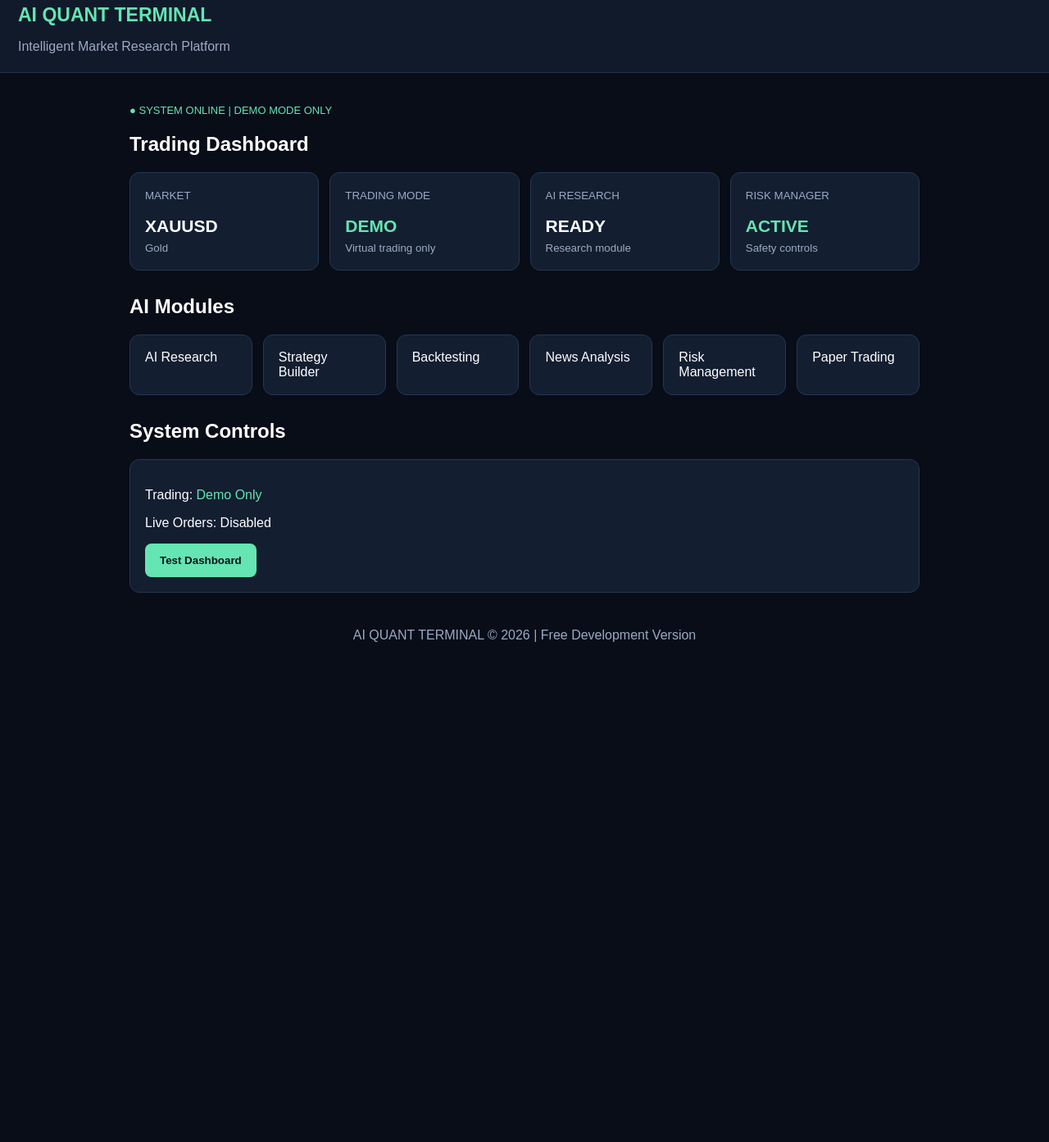
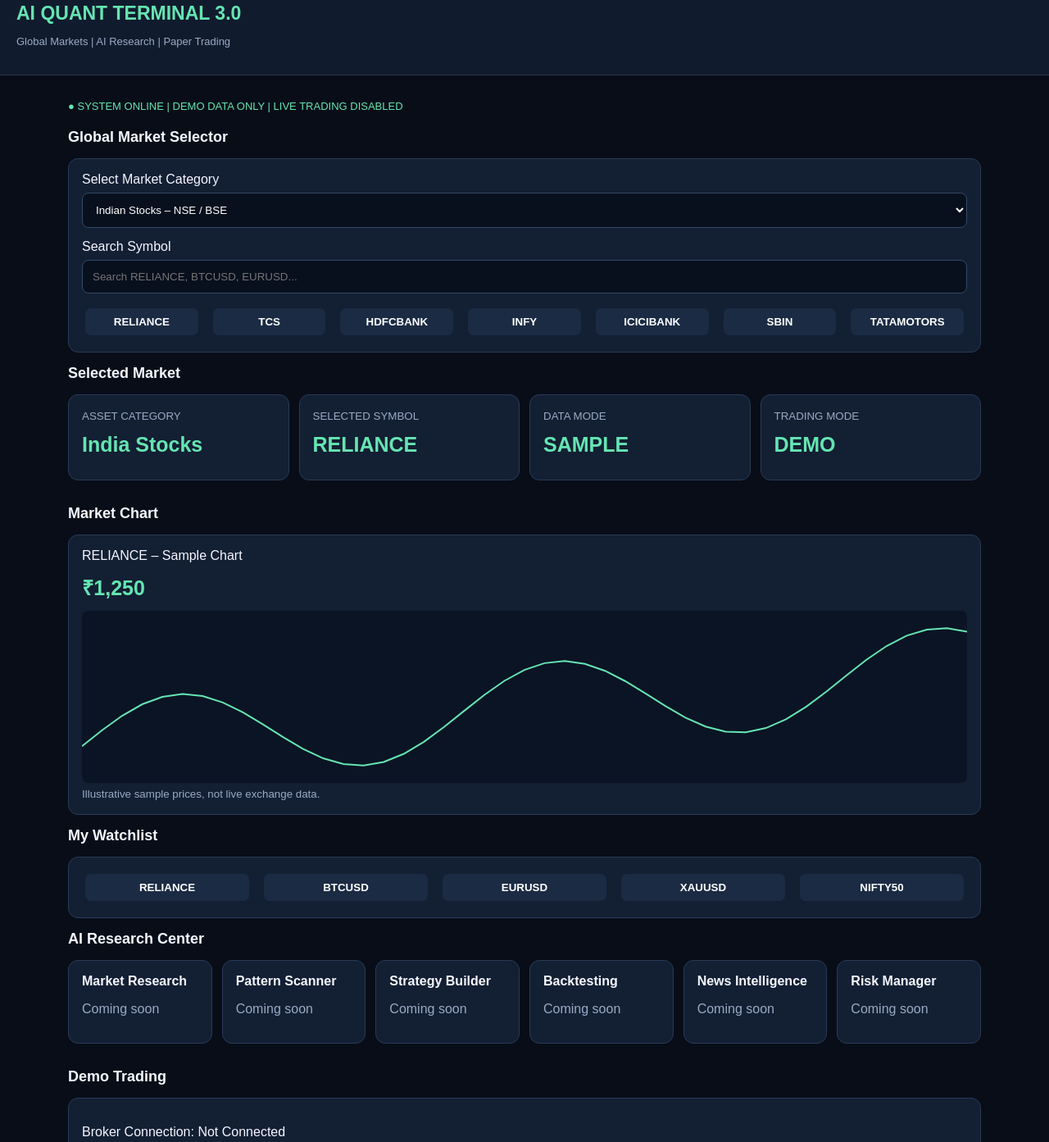
Before and after one commit to neelishere-byte/ai-quant-terminal, a plain HTML site: page index.html in a window 1280 px wide. Shown: the part 17-1410 px from the top of the page at 82% size. Before the commit the page ends 826 px from the top, so only its background shows below. Drawn offline with Linux system fonts and the light colour scheme.

Commit message:
Update index.html

```diff
--- a/index.html
+++ b/index.html
@@ -3,55 +3,178 @@
 <html lang="en">
 <head>
 <meta charset="UTF-8">
-<meta name="viewport" content="width=device-width, initial-scale=1.0">
-<title>AI Quant Terminal</title>
+<meta name="viewport" content="width=device-width,initial-scale=1">
+<title>AI Quant Terminal 3.0</title>
 <style>
 *{box-sizing:border-box}
-body{margin:0;background:#080d18;color:#fff;font-family:Arial,sans-serif}
-header{padding:22px;background:#111a2b;border-bottom:1px solid #26334b}
-h1{margin:0;color:#64e5b1;font-size:23px}
-header p{color:#9baac2;margin-bottom:0}
-main{padding:18px;max-width:1000px;margin:auto}
-.status{color:#64e5b1;font-size:13px;margin:20px 0}
-.grid{display:grid;grid-template-columns:repeat(auto-fit,minmax(140px,1fr));gap:13px}
-.card{background:#131e31;border:1px solid #263751;padding:18px;border-radius:12px}
-.card small{color:#9baac2}
-.card h2{font-size:21px;margin-bottom:5px}
-.green{color:#64e5b1}
-button{background:#64e5b1;color:#07111b;border:0;padding:13px 18px;border-radius:8px;font-weight:bold}
-footer{color:#9baac2;padding:25px;text-align:center}
+body{margin:0;background:#080d18;color:#f5f7ff;font-family:Arial,sans-serif}
+header{background:#111b2e;padding:20px;border-bottom:1px solid #293951}
+h1{margin:0;color:#65e5b2;font-size:23px}
+header p{color:#9aabc4;font-size:13px}
+main{max-width:1150px;margin:auto;padding:18px}
+.card{background:#131f33;border:1px solid #293b57;border-radius:12px;padding:16px;margin-bottom:15px}
+.grid{display:grid;grid-template-columns:repeat(auto-fit,minmax(145px,1fr));gap:12px}
+h2{font-size:18px}
+small,.muted{color:#9aabc4}
+select,input{width:100%;padding:12px;background:#080f1d;color:white;border:1px solid #344966;border-radius:8px;margin:7px 0 14px}
+button{padding:11px 15px;border:0;border-radius:8px;background:#65e5b2;color:#07111b;font-weight:bold;cursor:pointer}
+.symbol{background:#1b2b43;color:white;margin:4px;padding:9px;border-radius:7px}
+.price{font-size:25px;font-weight:bold;color:#65e5b2;margin:12px 0}
+canvas{width:100%;height:210px;background:#0b1424;border-radius:8px}
+.row{display:flex;gap:10px;align-items:center;flex-wrap:wrap}
+.row>*{flex:1}
+.status{color:#65e5b2;font-size:13px;margin:12px 0 20px}
+footer{text-align:center;color:#9aabc4;padding:25px;font-size:12px}
+@media(max-width:500px){main{padding:12px}}
 </style>
 </head>
 <body>
 <header>
-<h1>AI QUANT TERMINAL</h1>
-<p>Intelligent Market Research Platform</p>
+<h1>AI QUANT TERMINAL 3.0</h1>
+<p>Global Markets | AI Research | Paper Trading</p>
 </header>
 <main>
-<div class="status">● SYSTEM ONLINE | DEMO MODE ONLY</div>
-<h2>Trading Dashboard</h2>
+<div class="status">● SYSTEM ONLINE | DEMO DATA ONLY | LIVE TRADING DISABLED</div>
+
+<h2>Global Market Selector</h2>
+<div class="card">
+<label>Select Market Category</label>
+<select id="market" onchange="loadSymbols()">
+<option value="India Stocks">Indian Stocks – NSE / BSE</option>
+<option value="US Stocks">US Stocks – NASDAQ / NYSE</option>
+<option value="Global Stocks">Global Stocks</option>
+<option value="Forex">Forex</option>
+<option value="Crypto">Cryptocurrency</option>
+<option value="Metals">Metals – Gold / Silver / Copper</option>
+<option value="Energy">Energy – Oil / Natural Gas</option>
+<option value="Indices">Global Indices</option>
+<option value="Agriculture">Agriculture Commodities</option>
+<option value="Futures">Futures</option>
+<option value="Options">Options</option>
+</select>
+
+<label>Search Symbol</label>
+<input id="search" placeholder="Search RELIANCE, BTCUSD, EURUSD..." oninput="loadSymbols()">
+<div id="symbols" class="row"></div>
+</div>
+
+<h2>Selected Market</h2>
 <div class="grid">
-<div class="card"><small>MARKET</small><h2>XAUUSD</h2><small>Gold</small></div>
-<div class="card"><small>TRADING MODE</small><h2 class="green">DEMO</h2><small>Virtual trading only</small></div>
-<div class="card"><small>AI RESEARCH</small><h2>READY</h2><small>Research module</small></div>
-<div class="card"><small>RISK MANAGER</small><h2 class="green">ACTIVE</h2><small>Safety controls</small></div>
+<div class="card"><small>ASSET CATEGORY</small><div class="price" id="category">Indian Stocks</div></div>
+<div class="card"><small>SELECTED SYMBOL</small><div class="price" id="symbol">RELIANCE</div></div>
+<div class="card"><small>DATA MODE</small><div class="price">SAMPLE</div></div>
+<div class="card"><small>TRADING MODE</small><div class="price">DEMO</div></div>
 </div>
-<h2 style="margin-top:30px">AI Modules</h2>
+
+<h2>Market Chart</h2>
+<div class="card">
+<div id="chartTitle">RELIANCE – Sample Chart</div>
+<div class="price" id="currentPrice">₹1,250.00</div>
+<canvas id="chart"></canvas>
+<small>Illustrative sample prices, not live exchange data.</small>
+</div>
+
+<h2>My Watchlist</h2>
+<div class="card">
+<div id="watchlist" class="row"></div>
+</div>
+
+<h2>AI Research Center</h2>
 <div class="grid">
-<div class="card">AI Research</div>
-<div class="card">Strategy Builder</div>
-<div class="card">Backtesting</div>
-<div class="card">News Analysis</div>
-<div class="card">Risk Management</div>
-<div class="card">Paper Trading</div>
+<div class="card"><b>Market Research</b><p class="muted">Coming soon</p></div>
+<div class="card"><b>Pattern Scanner</b><p class="muted">Coming soon</p></div>
+<div class="card"><b>Strategy Builder</b><p class="muted">Coming soon</p></div>
+<div class="card"><b>Backtesting</b><p class="muted">Coming soon</p></div>
+<div class="card"><b>News Intelligence</b><p class="muted">Coming soon</p></div>
+<div class="card"><b>Risk Manager</b><p class="muted">Coming soon</p></div>
 </div>
-<h2 style="margin-top:30px">System Controls</h2>
+
+<h2>Demo Trading</h2>
 <div class="card">
-<p>Trading: <span class="green">Demo Only</span></p>
+<p>Broker Connection: Not Connected</p>
 <p>Live Orders: Disabled</p>
-<button onclick="alert('Demo dashboard is running!')">Test Dashboard</button>
+<p>Paper Trading Engine: Development Stage</p>
+<small>We will add a simulated order engine after market data and contract rules are configured.</small>
 </div>
 </main>
-<footer>AI QUANT TERMINAL © 2026 | Free Development Version</footer>
+<footer>AI QUANT TERMINAL 3.0 | Free Development | No Live Orders</footer>
+
+<script>
+const markets={
+"India Stocks":[["RELIANCE","₹1,250"],["TCS","₹3,400"],["HDFCBANK","₹1,650"],["INFY","₹1,500"],["ICICIBANK","₹1,100"],["SBIN","₹750"],["TATAMOTORS","₹680"]],
+"US Stocks":[["AAPL","$220"],["MSFT","$420"],["NVDA","$140"],["GOOGL","$180"],["AMZN","$210"],["TSLA","$330"]],
+"Global Stocks":[["TSM","$190"],["BABA","$110"],["SONY","¥3,200"],["HSBC","£8"],["SAP","€220"]],
+"Forex":[["EURUSD","1.0800"],["GBPUSD","1.2700"],["USDJPY","150.00"],["AUDUSD","0.6500"],["USDCAD","1.3900"]],
+"Crypto":[["BTCUSD","$90,000"],["ETHUSD","$3,000"],["SOLUSD","$180"],["XRPUSD","$2.00"],["ADAUSD","$0.70"]],
+"Metals":[["XAUUSD","$2,650"],["XAGUSD","$31"],["COPPER","$4.50"],["PLATINUM","$1,000"]],
+"Energy":[["WTI","$70"],["BRENT","$74"],["NATGAS","$3.50"]],
+"Indices":[["NIFTY50","24,000"],["SENSEX","79,000"],["SPX","5,900"],["NASDAQ100","21,000"],["DAX","20,000"],["NIKKEI","38,000"]],
+"Agriculture":[["WHEAT","Sample"],["CORN","Sample"],["SOYBEAN","Sample"],["COTTON","Sample"],["SUGAR","Sample"]],
+"Futures":[["NIFTY FUT","Sample"],["BANKNIFTY FUT","Sample"],["GOLD FUT","Sample"],["CRUDE FUT","Sample"]],
+"Options":[["NIFTY CE","Sample"],["NIFTY PE","Sample"],["BANKNIFTY CE","Sample"],["BANKNIFTY PE","Sample"]]
+};
+
+let selected="RELIANCE";
+let watch=["RELIANCE","BTCUSD","EURUSD","XAUUSD","NIFTY50"];
+let points=Array.from({length:45},(_,i)=>100+Math.sin(i/3)*5+i*.2);
+
+function loadSymbols(){
+let category=document.getElementById("market").value;
+let q=document.getElementById("search").value.toUpperCase();
+document.getElementById("category").textContent=category;
+let list=markets[category].filter(x=>x[0].includes(q));
+let area=document.getElementById("symbols");
+area.innerHTML="";
+list.forEach(item=>{
+let b=document.createElement("button");
+b.className="symbol";
+b.textContent=item[0];
+b.onclick=()=>choose(item[0],category,item[1]);
+area.appendChild(b);
+});
+}
+function choose(name,category,price){
+selected=name;
+document.getElementById("symbol").textContent=name;
+document.getElementById("category").textContent=category;
+document.getElementById("chartTitle").textContent=name+" – Sample Chart";
+document.getElementById("currentPrice").textContent=price;
+points=Array.from({length:45},(_,i)=>100+Math.sin(i/3)*5+i*.2);
+draw();
+}
+function draw(){
+let c=document.getElementById("chart");
+let ctx=c.getContext("2d");
+let w=c.clientWidth,h=c.clientHeight;
+c.width=w*devicePixelRatio;c.height=h*devicePixelRatio;
+ctx.scale(devicePixelRatio,devicePixelRatio);
+let min=Math.min(...points)-2,max=Math.max(...points)+2;
+ctx.strokeStyle="#65e5b2";ctx.lineWidth=2;ctx.beginPath();
+points.forEach((v,i)=>{
+let x=i*w/(points.length-1),y=h-(v-min)/(max-min)*h;
+if(i===0)ctx.moveTo(x,y);else ctx.lineTo(x,y);
+});
+ctx.stroke();
+}
+function renderWatch(){
+let area=document.getElementById("watchlist");
+area.innerHTML="";
+watch.forEach(s=>{
+let b=document.createElement("button");
+b.className="symbol";b.textContent=s;
+b.onclick=()=>{
+for(let cat in markets){
+let item=markets[cat].find(x=>x[0]===s);
+if(item){document.getElementById("market").value=cat;choose(s,cat,item[1]);break;}
+}
+};
+area.appendChild(b);
+});
+}
+window.addEventListener("resize",draw);
+loadSymbols();
+renderWatch();
+choose("RELIANCE","India Stocks","₹1,250");
+</script>
 </body>
 </html>
```
